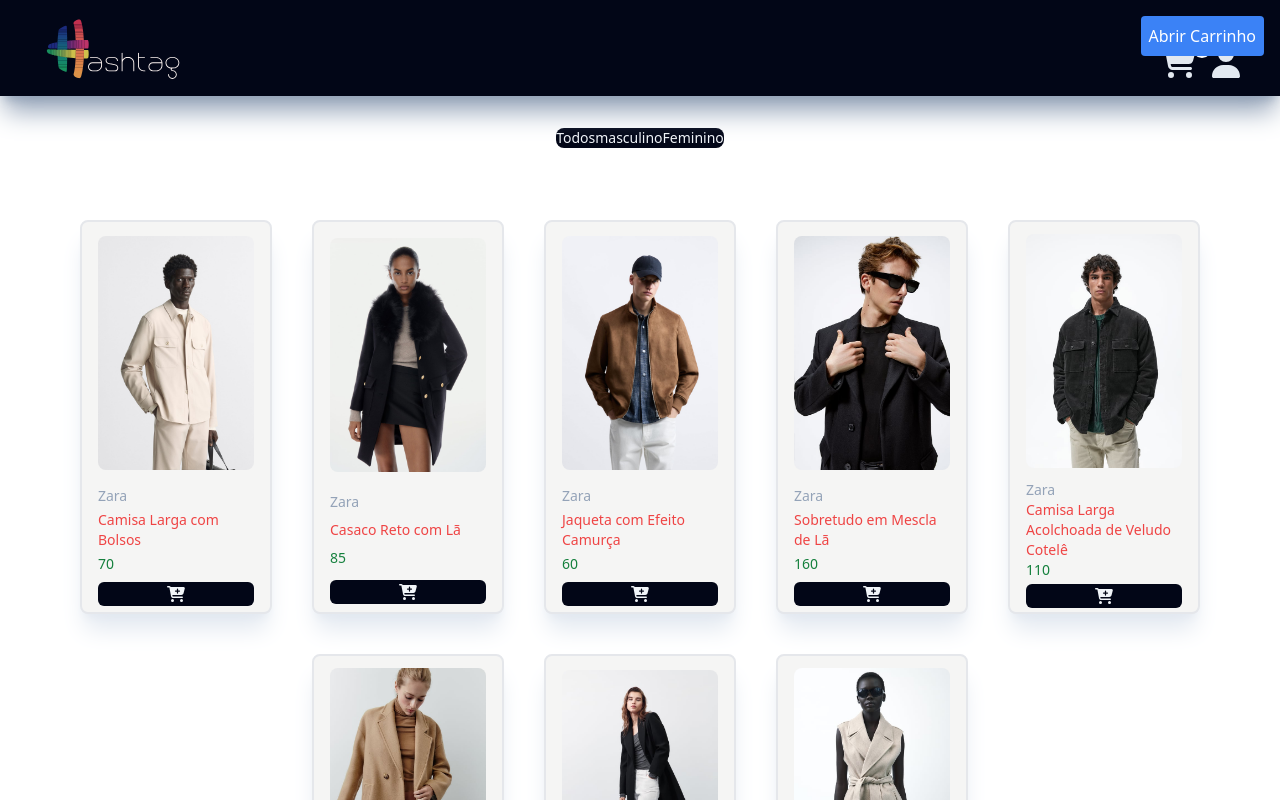
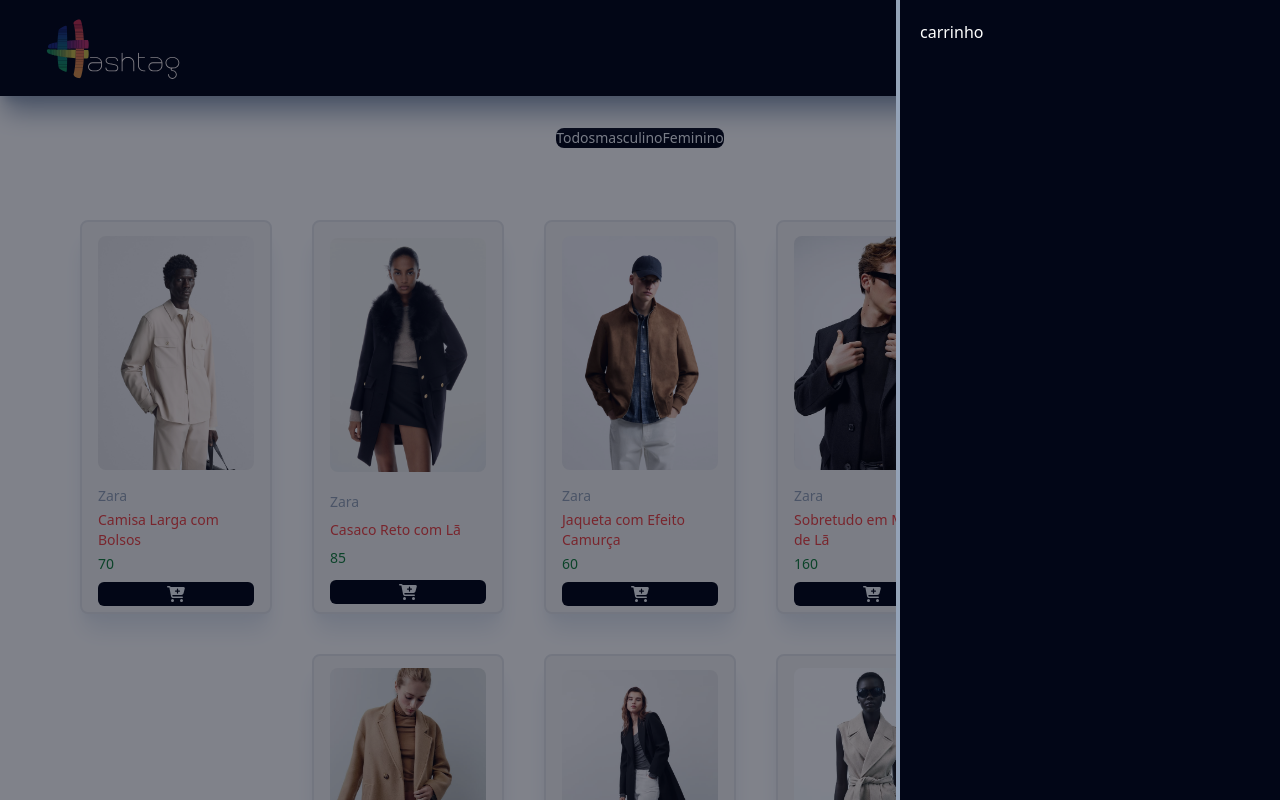
Before and after one commit to EngSivaldo/react-ecommerce, a React (Vite) app in the folder magazineHashtagR/: page / in a window 1280 px wide. Shown: the top 800 px of the page. Built offline with nearby package versions, Linux system fonts and the light colour scheme.

Commit message:
Contexto do carrinho

```diff
--- a/magazineHashtagR/src/App.jsx
+++ b/magazineHashtagR/src/App.jsx
@@ -1,12 +1,17 @@
+import { useState } from "react";
 import Header from "./components/Header";
 import Home from "./pages/HomePage/Home";
 import Checkout from "./pages/CheckoutPage/Checkout";
 import PurchaseHistory from "./pages/PurchaseHistoryPage/PurchaseHistory";
 import { Routes, Route } from "react-router-dom";
+import { CartContext } from "./context/CartContext";
 
 function App() {
+  const [isCartOpen, setIsCartOpen] = useState(true);
+
   return (
-   <>
+
+   <CartContext.Provider value={{isCartOpen, setIsCartOpen}} >
     <Header />
       <Routes>
           <Route path='/' element={<Home />} />
@@ -14,8 +19,9 @@
           <Route path='/history' element={<PurchaseHistory />} />
       </Routes>
 
-   </>
-  )
+   </CartContext.Provider>
+
+  );
 
 }
 
--- a/magazineHashtagR/src/components/Cart/CartOverlay.jsx
+++ b/magazineHashtagR/src/components/Cart/CartOverlay.jsx
@@ -1,19 +1,21 @@
-import { useState } from "react";
+import { useContext } from "react";
+import { CartContext } from "../../context/CartContext";
 
 const CartOverlay = () => {
-  const [isCartOpen, setIsCartOpen] = useState(false);
+  const cartInfo = useContext(CartContext);
 
   return (
     <>
-      <div className={`h-screen w-screen fixed top-0 left-0 flex z-50 ease-in-out duration-200 ${isCartOpen ? 'translate-x-0' : 'translate-x-full'}`}>
-        <section id="outside-of-card" onClick={() => setIsCartOpen(false)} className="w-3/4 bg-slate-950 opacity-50"></section>
+      <div className={`h-screen w-screen fixed top-0 left-0 flex z-50 ease-in-out duration-200 ${cartInfo.isCartOpen ? 'translate-x-0' : 'translate-x-full'}`}>
+
+        <section id="outside-of-card" onClick={() => cartInfo.setIsCartOpen(false)} className="w-3/4 bg-slate-950 opacity-50"></section>
         <section id="cart" className="w-1/4 bg-slate-950 min-w-96 border-l-4 border-slate-400 p-5 flex flex-col justify-between text-white">
 
           carrinho
         </section>
 
       </div>
-      <button onClick={() => setIsCartOpen(true)} className="fixed top-4 right-4 z-50 p-2 bg-blue-500 text-white rounded">Abrir Carrinho</button>
+      {/* <button onClick={() => setIsCartOpen(true)} className="fixed top-4 right-4 z-50 p-2 bg-blue-500 text-white rounded">Abrir Carrinho</button> */}
     </>
   );
 };
--- a/magazineHashtagR/src/components/UserButtons.jsx
+++ b/magazineHashtagR/src/components/UserButtons.jsx
@@ -1,11 +1,14 @@
+import { useContext } from 'react';
+import { CartContext } from '../context/CartContext';
 import { FontAwesomeIcon } from '@fortawesome/react-fontawesome';
 import { faBagShopping, faUser, faCartShopping } from '@fortawesome/free-solid-svg-icons';
 import { Link } from 'react-router-dom';
 
 const UserButtons = () => {
+  const cartInfo = useContext(CartContext)
   return (
     <div>
-      <button className='px-2 relative'>
+      <button className='px-2 relative fixed top-4 right-4 z-50 p-2 bg-blue-500 text-white rounded'  onClick={() => cartInfo.setIsCartOpen(true)}>
         <FontAwesomeIcon icon={faCartShopping} className='fa-2x'/>
         <div id='cart-amount ' className='absolute inline-flex items-center justify-center w-5 h-5 font-semibold text-white-500 bg-red-500 border-2 border-white rounded-full -top-2 -right-2'>3</div>
       </button>
--- /dev/null
+++ b/magazineHashtagR/src/context/CartContext.js
@@ -0,0 +1,4 @@
+import { createContext } from "react";
+
+
+export const CartContext = createContext(null);
```
Lines whose indentation alone changed are shown as unchanged.
